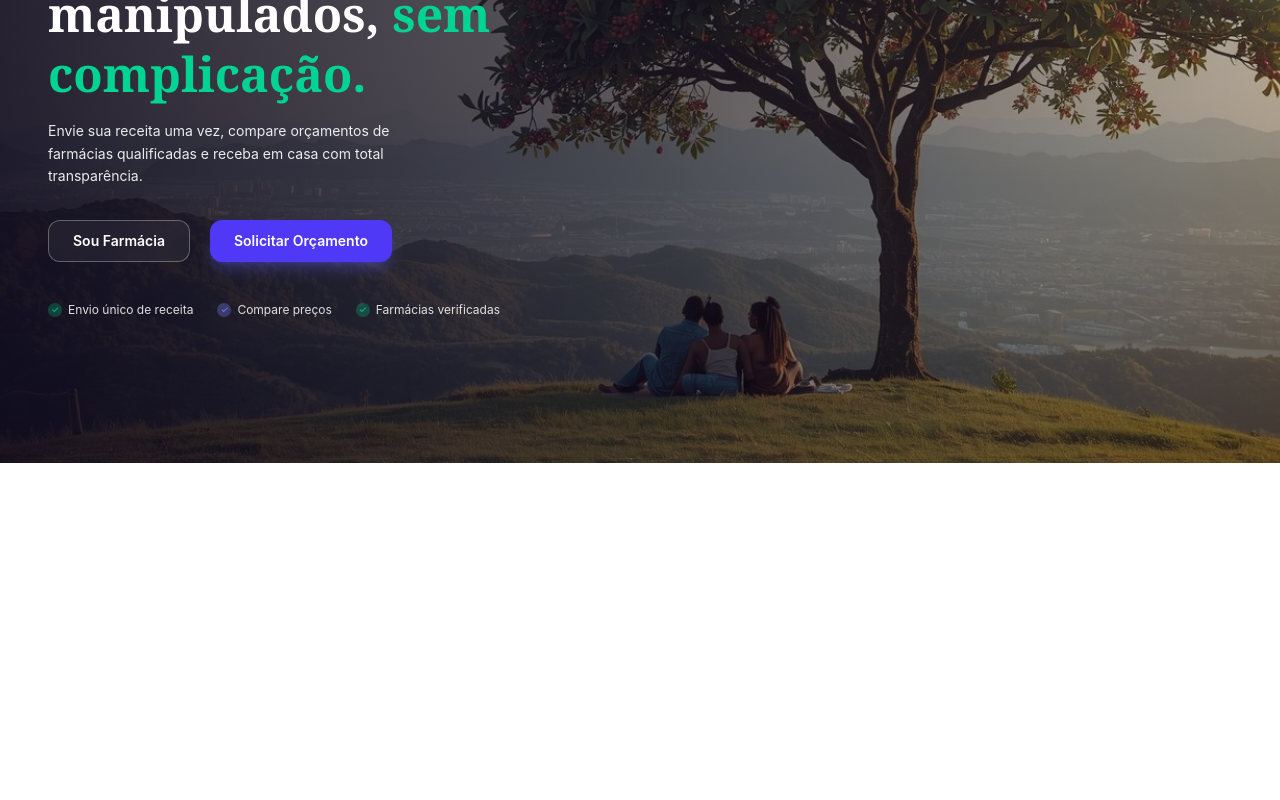
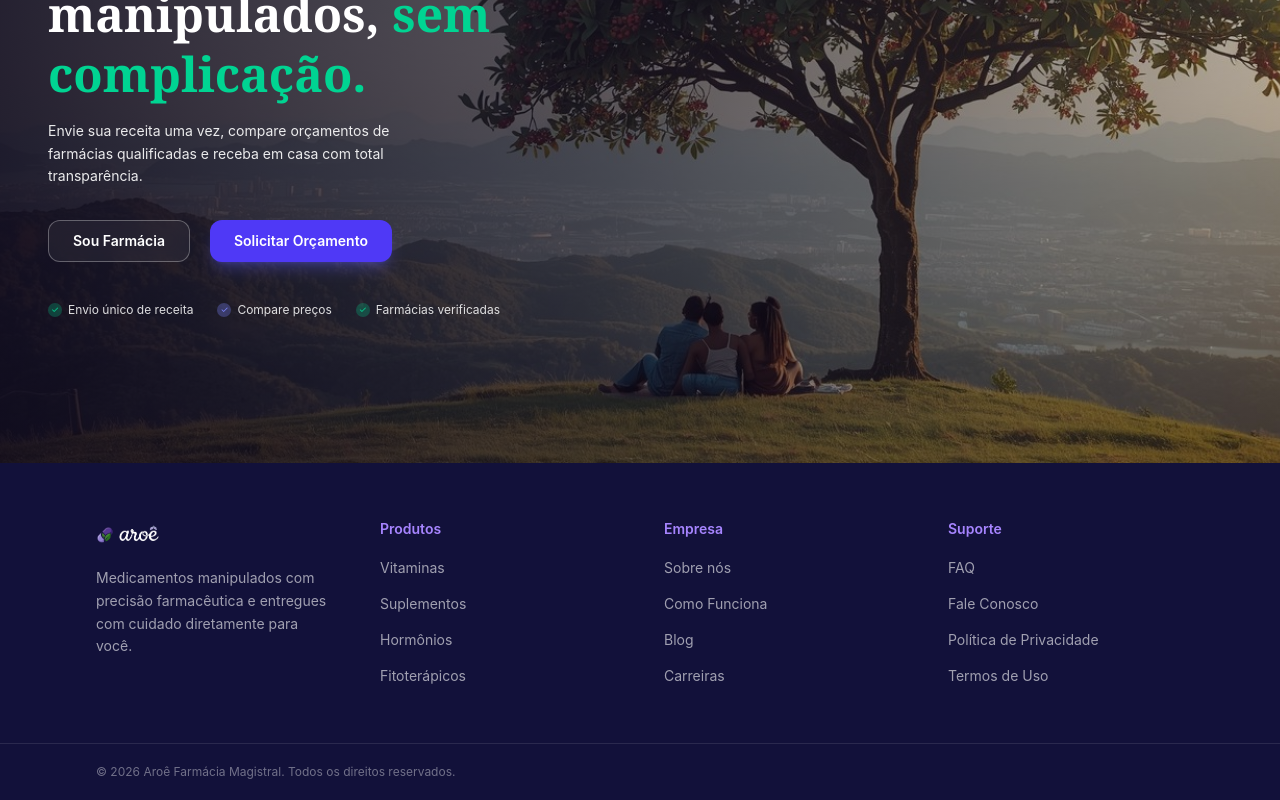
Before and after one commit to brunobdev04/aroe-app, a React (Vite) app: page / in a window 1280 px wide. Shown: the part 337-1137 px from the top of the page. Before the commit the page ends 800 px from the top, so only its background shows below. Built offline with nearby package versions, Linux system fonts and the light colour scheme.

Commit message:
feat: componente footer completo

```diff
--- a/src/App.jsx
+++ b/src/App.jsx
@@ -1,11 +1,13 @@
+import Navbar from './components/Navbar/Navbar'
 import Hero from './components/Hero/Hero'
-import Navbar from './components/Navbar/Navbar'
+import Footer from './components/Footer/Footer'
 
 function App() {
   return (
     <>
       <Navbar />
       <Hero />
+      <Footer/>
     </>
   )
 }
--- /dev/null
+++ b/src/components/Footer/Footer.jsx
@@ -0,0 +1,72 @@
+import { Link } from "react-router-dom";
+
+const links = {
+    Produtos: [
+        {label: "Vitaminas", to: "/medicamentos/vitaminas"},
+        {label: "Suplementos", to: "/medicamentos/suplementos"},
+        {label: "Hormônios", to: "/medicamentos/hormonios"},
+        {label: "Fitoterápicos", to: "/medicamentos/fitoterapicos"},
+    ],
+    Empresa: [
+        {label: "Sobre nós", to: "/Sobre"},
+        {label: "Como Funciona", to: "/como-funciona"},
+        {label: "Blog", to: "/blog"},
+        {label: "Carreiras", to: "/carreiras"},
+    ],
+    Suporte: [
+        {label: "FAQ", to: "/faq"},
+        {label: "Fale Conosco", to: "/contato"},
+        {label: "Política de Privacidade", to: "/privacidade"},
+        {label: "Termos de Uso", to: "/termos"},
+    ],
+}
+
+export default function Footer() {
+    return (
+        <footer className="bg-[#12113a] text-white">
+
+            <div className="max-w-6xl mx-auto px-8 py-14">
+                <div className="grid grid-cols-1 md:grid-cols-4 gap-12">
+
+                    <div className="flex flex-col gap-4">
+                        <img src="/logo.png" alt="Logo Aroê" className="h-8 w-fit" />
+                        <p className="text-sm text-white/60 leading-relaxed max-w-xs">
+                            Medicamentos manipulados com precisão farmacêutica e entregues com cuidado diretamente para você.
+                        </p>
+                    </div>
+
+                    {Object.entries(links).map(([title, items]) => (
+                        <div key={title} className="flex flex-col gap-4">
+                            <span className="text-sm font-semibold text-violet-400">
+                                {title}
+                            </span>
+
+                            <ul className="flex flex-col gap-3">
+                                {items.map((item) => (
+                                    <li key={item.label}>
+                                        <Link
+                                            to={item.to}
+                                            className="text-sm text-white/60 hover:text-white transition-colors duration-200"
+                                        >
+                                            {item.label}
+                                        </Link>
+                                    </li>
+                                ))}
+                            </ul>
+                        </div>
+                    ))}
+
+                </div>
+            </div>
+
+            <div className="border-t border-white/10">
+                <div className="max-w-6xl mx-auto px-8 py-5">
+                    <p className="text-xs text-white/40">
+                        © {new Date().getFullYear()} Aroê Farmácia Magistral. Todos os direitos reservados.
+                    </p>
+                </div>
+            </div>
+        </footer>
+    )
+
+}
```
